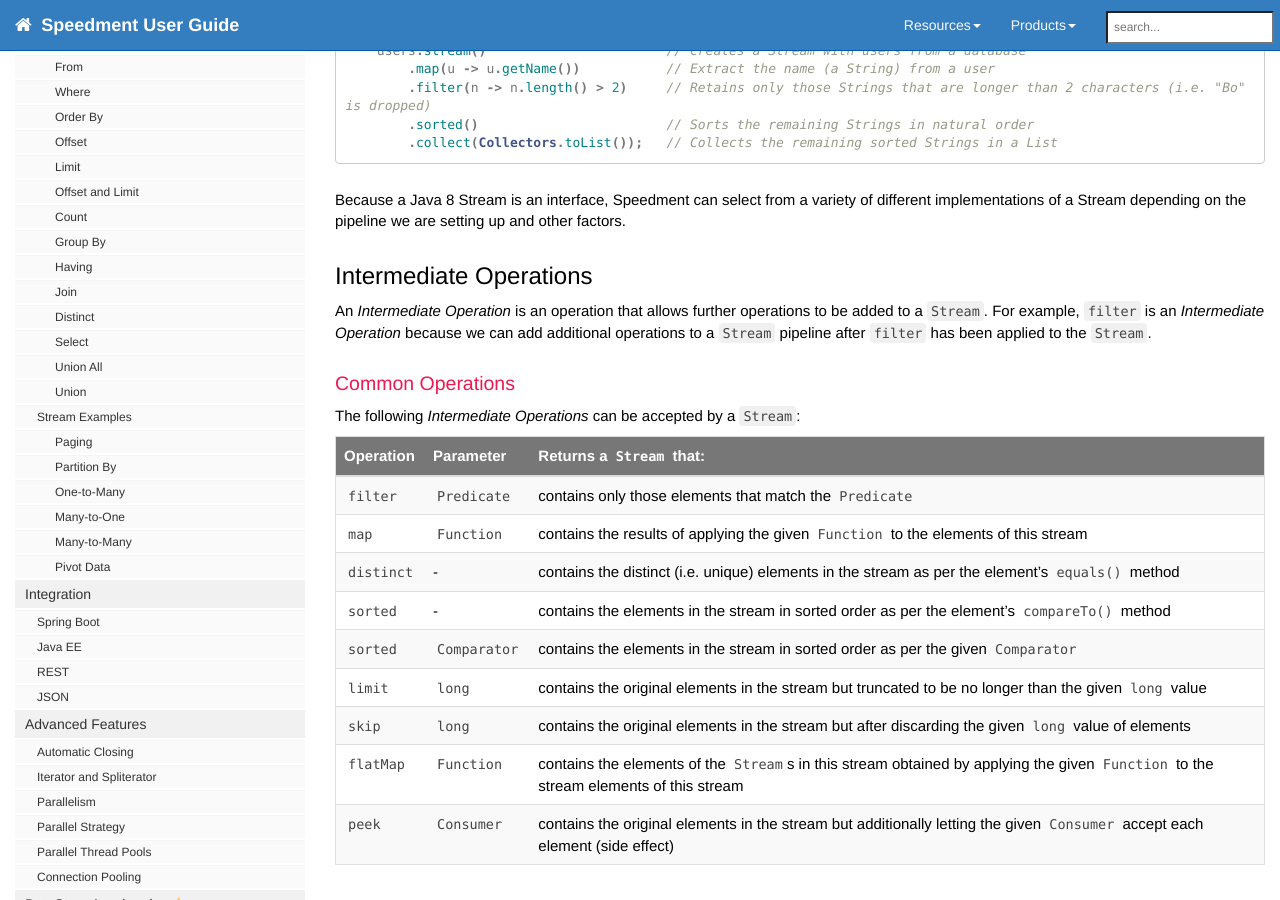
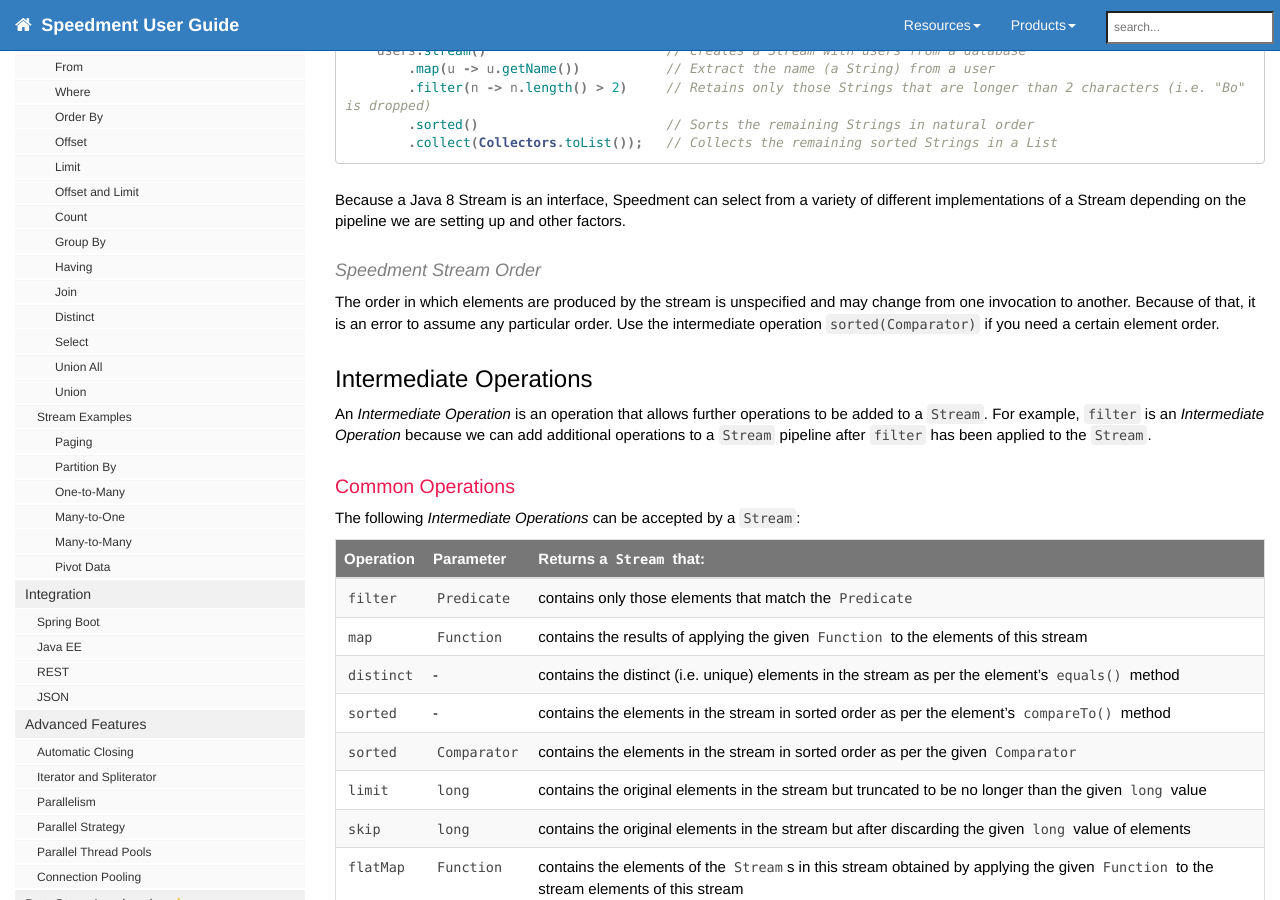
Before and after one commit to speedment/speedment-doc, a Jekyll site: the page built from pages/stream_fundamentals.md, in a window 1280 px wide and 900 px high, scrolled down 1294 px. Built offline with Jekyll 4.4.1, drawn with Linux system fonts in a browser that asks for light colours; nearby versions of some CDN libraries; comment, search, counter and statistics services are not loaded.

Commit message:
Clarify stream order

````diff
--- a/pages/stream_fundamentals.md
+++ b/pages/stream_fundamentals.md
@@ -56,6 +56,9 @@
 ```
 Because a Java 8 Stream is an interface, Speedment can select from a variety of different implementations of a Stream depending on the pipeline we are setting up and other factors.
 
+
+#### Speedment Stream Order
+The order in which elements are produced by the stream is unspecified and may change from one invocation to another. Because of that, it is an error to assume any particular order. Use the intermediate operation `sorted(Comparator)` if you need a certain element order.
 
 ## Intermediate Operations
 An *Intermediate Operation* is an operation that allows further operations to be added to a `Stream`. For example, `filter` is an *Intermediate Operation* because we can add additional operations to a `Stream` pipeline after `filter` has been applied to the `Stream`.
````
